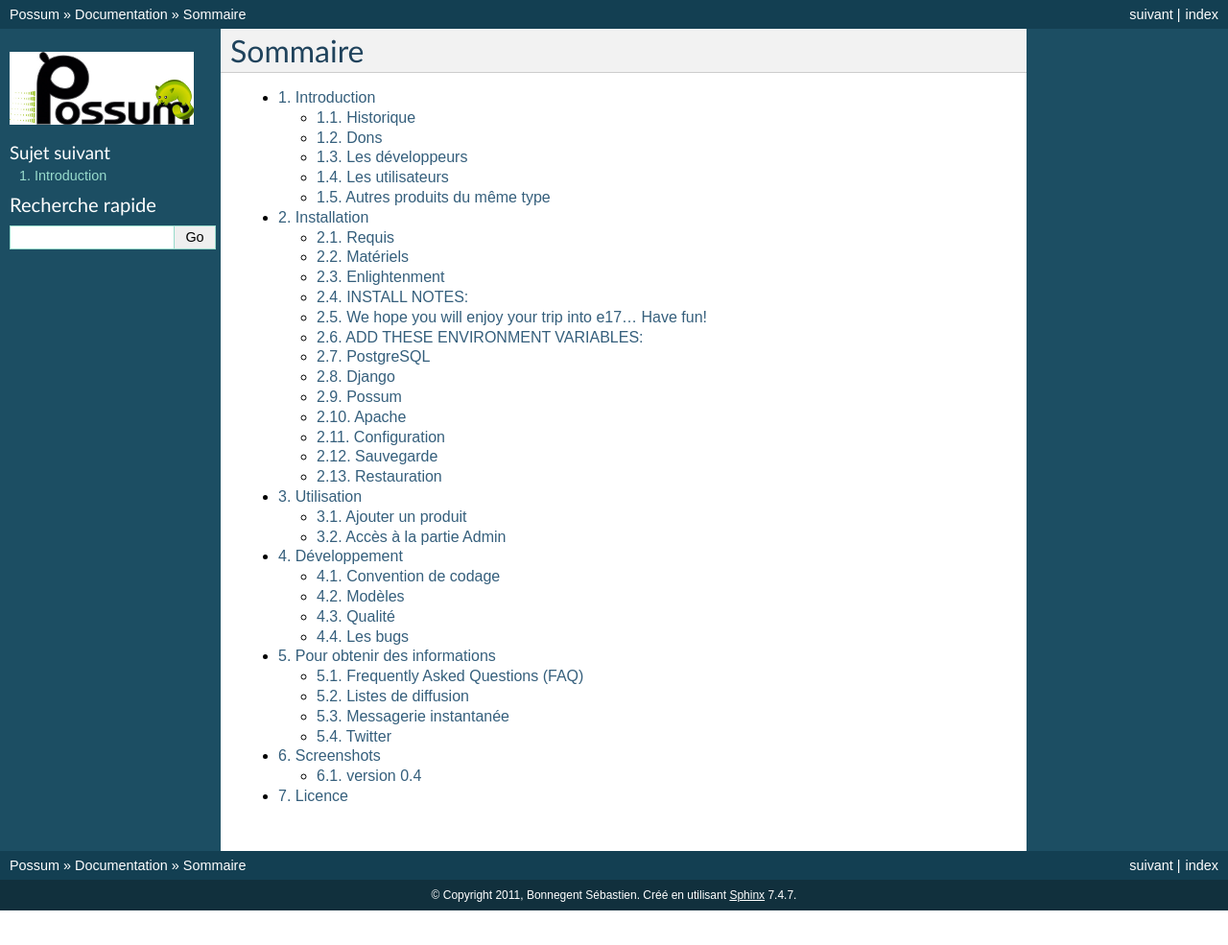
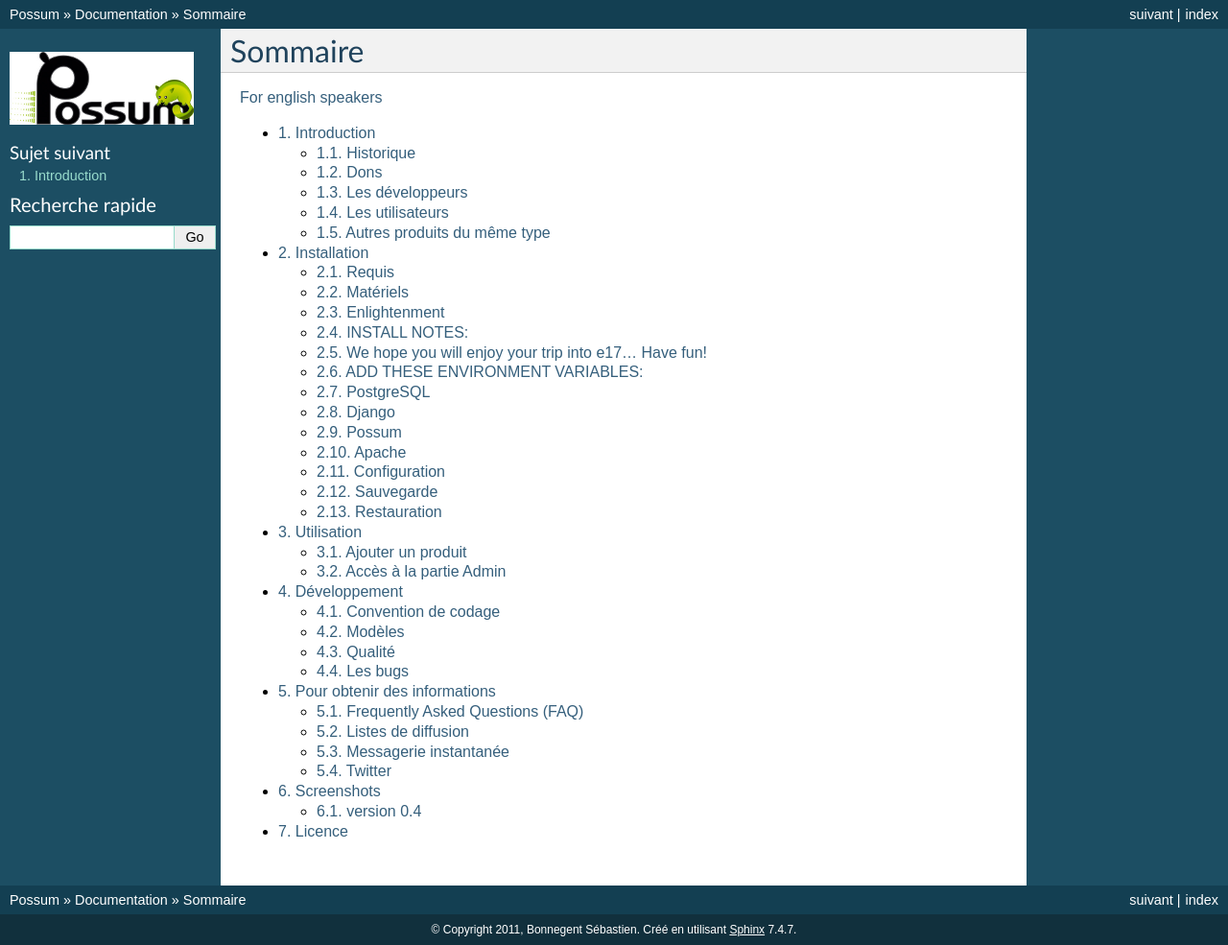
Before and after one commit to fccgp/possum, a Sphinx documentation site: the page built from doc/index.rst, in a window 1280 px wide. Shown: the whole page at 96% size. Built offline with Sphinx 7.4.7, drawn with Linux system fonts in a browser that asks for light colours; before the commit the page ends 949 px from its top, so only the background shows below that.

Commit message:
changement du lien vers la doc EN

```diff
--- a/doc/about.rst
+++ b/doc/about.rst
@@ -1,8 +1,6 @@
 ============
 Introduction
 ============
-
-`For english speakers <en/index.html>`_
 
 Possum est un logiciel destiné au point de vente (POS / Point Of Sales)
 de type restaurant / bar / brasserie.
--- a/doc/index.rst
+++ b/doc/index.rst
@@ -1,6 +1,8 @@
 ========
 Sommaire
 ========
+
+`For english speakers <en/index.html>`_
 
 .. toctree::
    :numbered:
```
